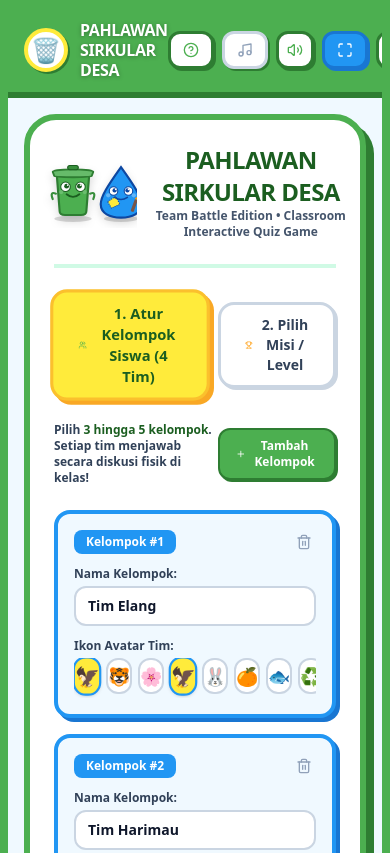
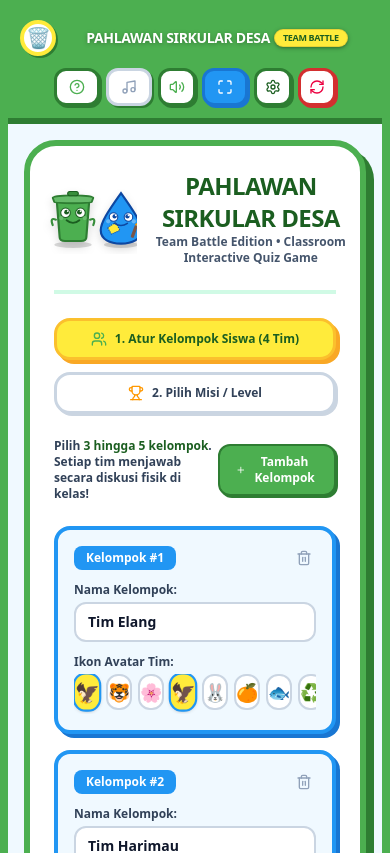
Before and after one commit to guasyifa9-del/pahlawan-sirkular-desa-KKM, a React (Vite) app: page / in a window 390 px wide. Shown: the top 853 px of the page. Built offline with nearby package versions, Linux system fonts and the light colour scheme.

Commit message:
fix: improve responsive layout for mobile screens

```diff
--- a/src/components/GameplayScreen.tsx
+++ b/src/components/GameplayScreen.tsx
@@ -355,13 +355,13 @@ export const GameplayScreen = ({
       </div>
 
       {/* Operator Footer Control Bar */}
-      <div className="max-w-7xl mx-auto w-full bg-white border-[3px] border-[#4CAF50] rounded-2xl p-2.5 flex flex-wrap items-center justify-between gap-2 shadow-[3px_3px_0px_#2E7D32]">
+      <div className="max-w-7xl mx-auto w-full bg-white border-[3px] border-[#4CAF50] rounded-2xl p-2.5 flex flex-col sm:flex-row items-center justify-between gap-3 sm:gap-2 shadow-[3px_3px_0px_#2E7D32]">
         {/* Navigation buttons */}
-        <div className="flex items-center gap-2">
+        <div className="flex flex-col sm:flex-row w-full sm:w-auto items-center gap-2">
           <button
             onClick={onPrevQuestion}
             disabled={currentQuestionIndex === 0}
-            className={`px-3 py-2 rounded-xl font-black text-xs flex items-center gap-1 border-2 cursor-pointer ${
+            className={`w-full sm:w-auto px-3 py-2.5 sm:py-2 rounded-xl font-black text-xs sm:text-sm flex justify-center items-center gap-1 border-2 cursor-pointer ${
               currentQuestionIndex === 0
                 ? 'bg-slate-100 text-slate-400 border-slate-300 cursor-not-allowed'
                 : 'bg-slate-200 hover:bg-slate-300 text-slate-800 border-slate-400 shadow-[2px_2px_0px_#94A3B8]'
@@ -373,7 +373,7 @@ export const GameplayScreen = ({
           {!isAnswerRevealed ? (
             <button
               onClick={handleRevealAnswer}
-              className="px-6 py-2.5 bg-[#FF9800] hover:bg-[#F57C00] text-white font-black text-xs sm:text-sm rounded-xl shadow-[3px_3px_0px_#E65100] border-2 border-[#E65100] flex items-center gap-2 cursor-pointer uppercase tracking-wide"
+              className="w-full sm:w-auto px-6 py-3 sm:py-2.5 bg-[#FF9800] hover:bg-[#F57C00] text-white font-black text-xs sm:text-sm rounded-xl shadow-[3px_3px_0px_#E65100] border-2 border-[#E65100] flex justify-center items-center gap-2 cursor-pointer uppercase tracking-wide"
             >
               <Eye className="w-4 h-4" />
               Tampilkan Jawaban (Tekan A / Enter)
@@ -381,7 +381,7 @@ export const GameplayScreen = ({
           ) : (
             <button
               onClick={handleAdvance}
-              className="px-6 py-2.5 bg-[#4CAF50] hover:bg-emerald-600 text-white font-black text-xs sm:text-sm rounded-xl shadow-[3px_3px_0px_#2E7D32] border-2 border-[#2E7D32] flex items-center gap-2 cursor-pointer uppercase tracking-wide"
+              className="w-full sm:w-auto px-6 py-3 sm:py-2.5 bg-[#4CAF50] hover:bg-emerald-600 text-white font-black text-xs sm:text-sm rounded-xl shadow-[3px_3px_0px_#2E7D32] border-2 border-[#2E7D32] flex justify-center items-center gap-2 cursor-pointer uppercase tracking-wide"
             >
               {!isLastQuestion ? (
                 <>
--- a/src/components/Navbar.tsx
+++ b/src/components/Navbar.tsx
@@ -51,27 +51,27 @@ export const Navbar = ({
   };
 
   return (
-    <nav className="w-full bg-[#4CAF50] text-white px-4 sm:px-6 py-3 flex items-center justify-between border-b-[6px] border-[#2E7D32] shadow-md select-none">
+    <nav className="w-full bg-[#4CAF50] text-white px-3 sm:px-6 py-3 flex flex-col sm:flex-row items-center justify-between gap-3 sm:gap-0 border-b-[6px] border-[#2E7D32] shadow-md select-none">
       {/* Title & Level Badge */}
-      <div className="flex items-center gap-3">
+      <div className="flex items-center gap-2 sm:gap-3 w-full sm:w-auto justify-center sm:justify-start">
         <div
-          className="w-11 h-11 bg-white rounded-full flex items-center justify-center font-black text-2xl shadow-[2px_2px_0px_#2E7D32] border-4 border-[#FFEB3B] shrink-0"
+          className="w-9 h-9 sm:w-11 sm:h-11 bg-white rounded-full flex items-center justify-center font-black text-xl sm:text-2xl shadow-[2px_2px_0px_#2E7D32] border-4 border-[#FFEB3B] shrink-0"
         >
           🗑️
         </div>
-        <div>
-          <h1 className="font-black text-base sm:text-xl uppercase leading-tight tracking-tight flex items-center gap-2 drop-shadow-[0_1px_2px_rgba(0,0,0,0.3)]">
+        <div className="flex-1 text-center sm:text-left">
+          <h1 className="font-black text-sm sm:text-xl uppercase leading-tight tracking-tight flex flex-wrap justify-center sm:justify-start items-center gap-1 sm:gap-2 drop-shadow-[0_1px_2px_rgba(0,0,0,0.3)]">
             Pahlawan Sirkular Desa
-            <span className="hidden sm:inline-block px-3 py-0.5 text-[11px] font-black bg-[#FFEB3B] text-[#1B5E20] rounded-full border-2 border-[#FBC02D] shadow-[2px_2px_0px_#F9A825]">
-              TEAM BATTLE SD v1.0
+            <span className="inline-block px-2 sm:px-3 py-0.5 text-[9px] sm:text-[11px] font-black bg-[#FFEB3B] text-[#1B5E20] rounded-full border border-black/10 sm:border-2 sm:border-[#FBC02D] shadow-sm sm:shadow-[2px_2px_0px_#F9A825]">
+              TEAM BATTLE
             </span>
           </h1>
           {levelTitle ? (
-            <p className="text-xs font-bold text-yellow-200 truncate max-w-xs sm:max-w-md">
+            <p className="text-[10px] sm:text-xs font-bold text-yellow-200 truncate w-full max-w-[250px] sm:max-w-md mx-auto sm:mx-0">
               {levelTitle}
             </p>
           ) : (
-            <p className="text-xs font-bold text-white/90 hidden sm:block">
+            <p className="text-[10px] sm:text-xs font-bold text-white/90 hidden sm:block">
               TEMA: PENGELOLAAN SAMPAH ORGANIK & ANORGANIK
             </p>
           )}
@@ -79,7 +79,7 @@ export const Navbar = ({
       </div>
 
       {/* Control Actions */}
-      <div className="flex items-center gap-2">
+      <div className="flex flex-wrap items-center justify-center gap-1.5 sm:gap-2 w-full sm:w-auto">
         {/* Guide / Hotkey Button */}
         <button
           onClick={onOpenGuide}
--- a/src/components/SetupScreen.tsx
+++ b/src/components/SetupScreen.tsx
@@ -94,27 +94,27 @@ export const SetupScreen = ({
         </div>
 
         {/* Tab Navigation */}
-        <div className="flex items-center justify-center gap-3 mb-6">
+        <div className="flex flex-col sm:flex-row items-center justify-center gap-3 mb-6">
           <button
             onClick={() => setActiveTab('teams')}
-            className={`px-6 py-2.5 rounded-2xl font-black text-sm md:text-base flex items-center gap-2 transition-all cursor-pointer ${
+            className={`w-full sm:w-auto px-4 sm:px-6 py-2.5 rounded-2xl font-black text-xs sm:text-sm md:text-base flex items-center justify-center gap-2 transition-all cursor-pointer ${
               activeTab === 'teams'
-                ? 'bg-[#FFEB3B] text-[#1B5E20] border-[3px] border-[#FBC02D] shadow-[4px_4px_0px_#F9A825] scale-105'
+                ? 'bg-[#FFEB3B] text-[#1B5E20] border-[3px] border-[#FBC02D] shadow-[4px_4px_0px_#F9A825] sm:scale-105'
                 : 'bg-white text-slate-700 border-[3px] border-slate-300 hover:bg-slate-50 shadow-[2px_2px_0px_#CBD5E1]'
             }`}
           >
-            <Users className="w-5 h-5 text-[#4CAF50]" />
+            <Users className="w-4 h-4 sm:w-5 sm:h-5 text-[#4CAF50]" />
             1. Atur Kelompok Siswa ({teams.length} Tim)
           </button>
           <button
             onClick={() => setActiveTab('mission')}
-            className={`px-6 py-2.5 rounded-2xl font-black text-sm md:text-base flex items-center gap-2 transition-all cursor-pointer ${
+            className={`w-full sm:w-auto px-4 sm:px-6 py-2.5 rounded-2xl font-black text-xs sm:text-sm md:text-base flex items-center justify-center gap-2 transition-all cursor-pointer ${
               activeTab === 'mission'
-                ? 'bg-[#FFEB3B] text-[#1B5E20] border-[3px] border-[#FBC02D] shadow-[4px_4px_0px_#F9A825] scale-105'
+                ? 'bg-[#FFEB3B] text-[#1B5E20] border-[3px] border-[#FBC02D] shadow-[4px_4px_0px_#F9A825] sm:scale-105'
                 : 'bg-white text-slate-700 border-[3px] border-slate-300 hover:bg-slate-50 shadow-[2px_2px_0px_#CBD5E1]'
             }`}
           >
-            <Trophy className="w-5 h-5 text-[#FF9800]" />
+            <Trophy className="w-4 h-4 sm:w-5 sm:h-5 text-[#FF9800]" />
             2. Pilih Misi / Level
           </button>
         </div>
```
